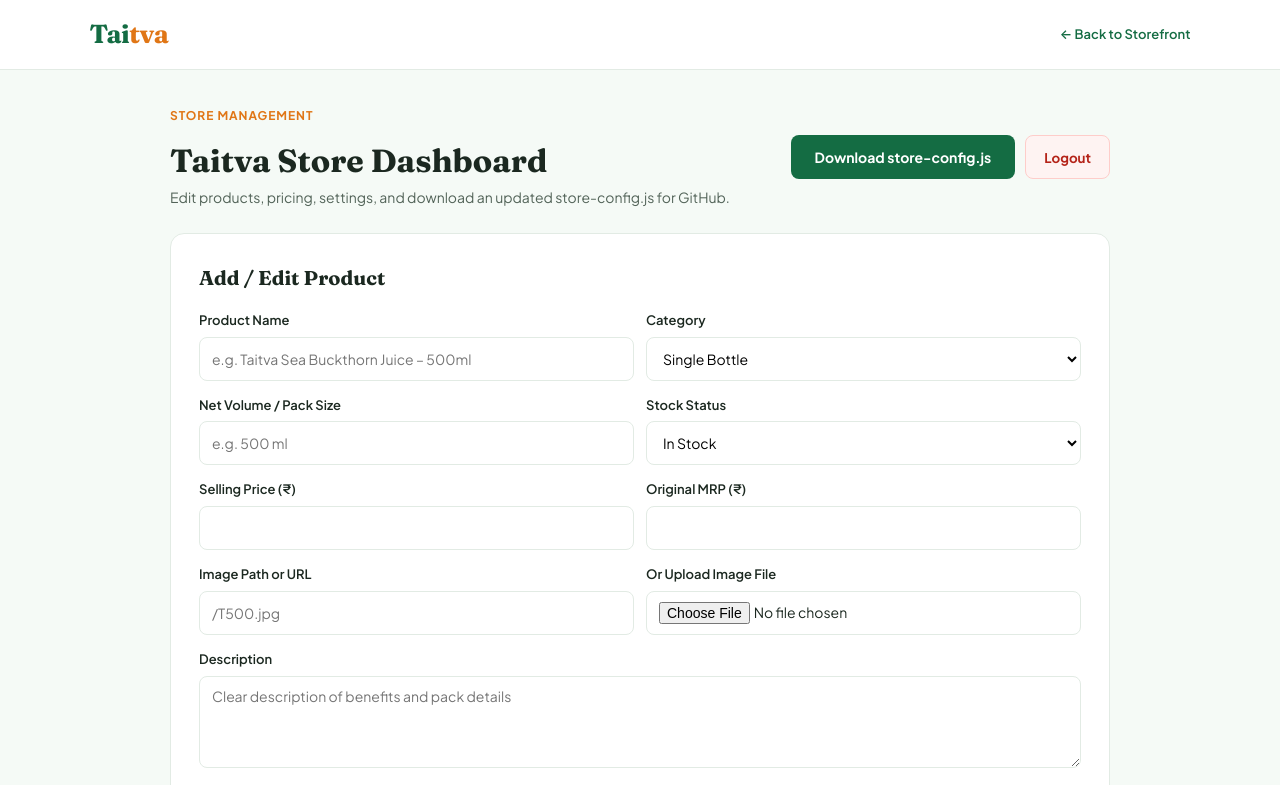
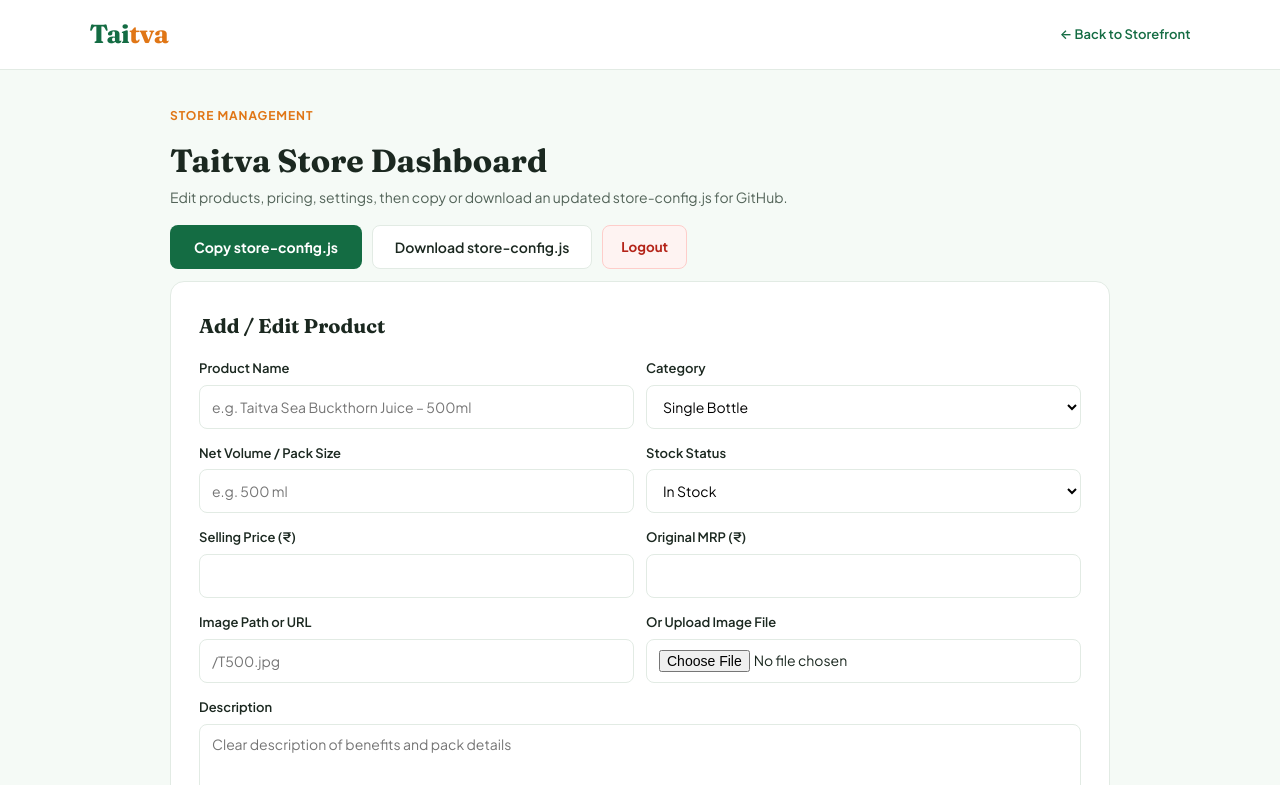
Before and after one commit to ramkarad/Jay-Desai, a website: page admin.html in a window 1280 px wide. Both pictures are taken after typing "Sample123", "Sample123" into the empty fields and a click on the button "Create Passcode & Enter". Shown: the top 785 px of the page. Drawn offline with Linux system fonts and the light colour scheme.

Commit message:
Update admin.html

```diff
--- a/admin.html
+++ b/admin.html
@@ -45,13 +45,15 @@
         <div>
           <span class="eyebrow">Store Management</span>
           <h1>Taitva Store Dashboard</h1>
-          <p style="color:var(--text-muted);font-size:14px;">Edit products, pricing, settings, and download an updated store-config.js for GitHub.</p>
+          <p style="color:var(--text-muted);font-size:14px;">Edit products, pricing, settings, then copy or download an updated store-config.js for GitHub.</p>
         </div>
         <div class="admin-toolbar">
-          <button type="button" class="btn" onclick="exportStoreConfigFile()">Download store-config.js</button>
+          <button type="button" class="btn" id="copy-config-btn" onclick="copyStoreConfigFile()">Copy store-config.js</button>
+          <button type="button" class="btn-secondary" onclick="exportStoreConfigFile()">Download store-config.js</button>
           <button type="button" class="logout-btn" onclick="adminLogout()">Logout</button>
         </div>
       </div>
+      <p id="config-copy-status" class="form-status" aria-live="polite" style="margin-top:-12px;margin-bottom:16px;"></p>
 
       <!-- PRODUCT FORM -->
       <div class="admin-card">
```
